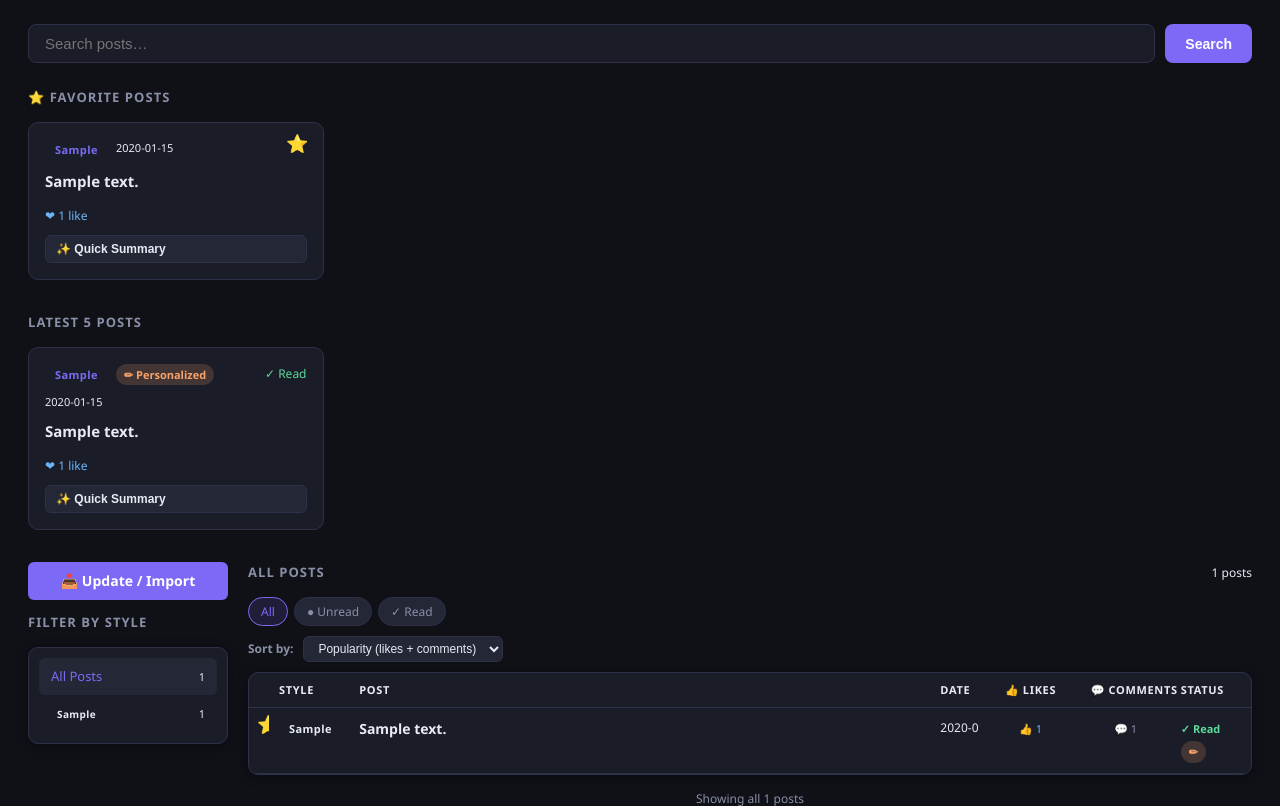
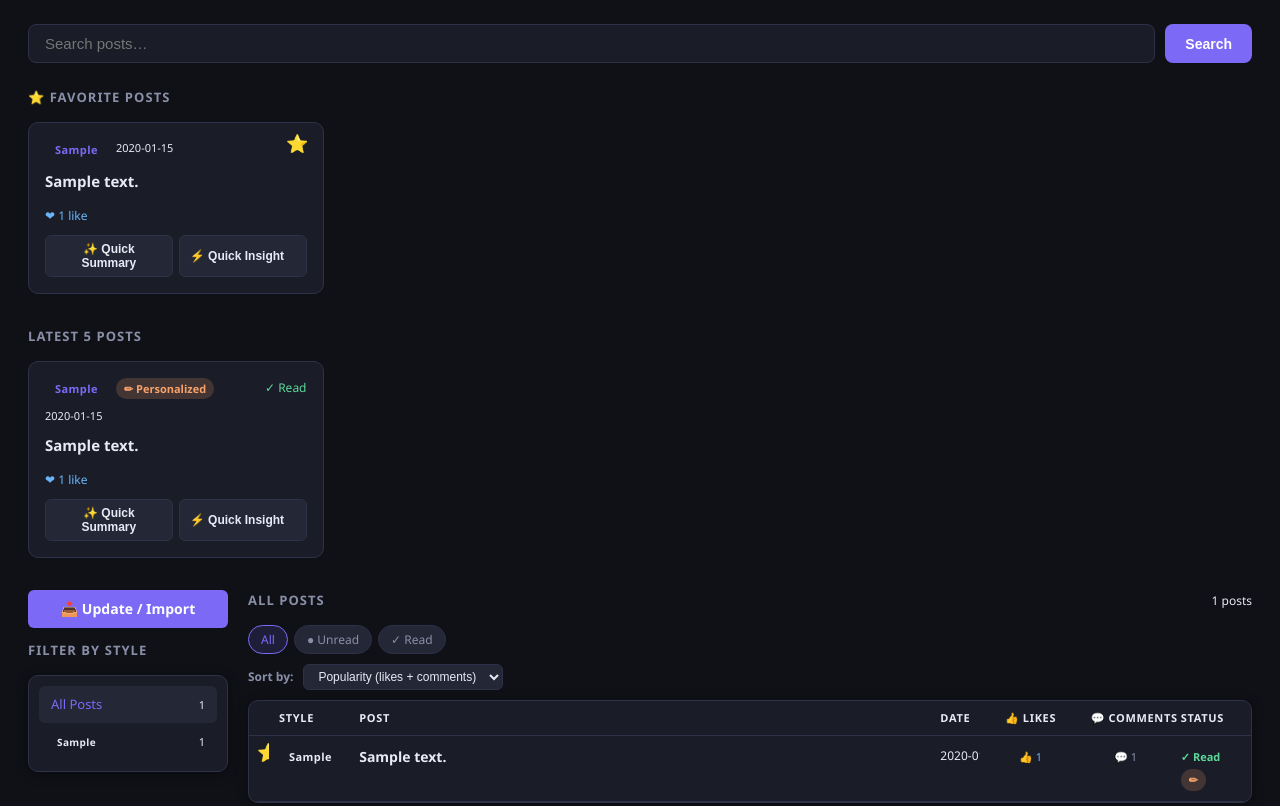
Before and after one commit to btaira/AttachmentLens, a Flask app: page / in a window 1280 px wide. Shown: the part 84-890 px from the top of the page. Run offline with Flask 3, Linux system fonts and the light colour scheme; the visitor is signed in with stand-in values (Sample User, id 1); data comes from the database, SQL or seed files in the repository; tables that the repository leaves empty hold one stand-in row (values such as "Sample post").

Commit message:
Add Quick Insight button for one-click generate-and-save
Adds a "⚡ Quick Insight" button next to the existing "✨ Quick Summary"
on post cards (Favorites and Latest 5 sections). Reuses the same
/quick-summary + /save-summary routes but chains them automatically
instead of showing a review panel first, for when you just want the
AI's take saved without an extra click.

Verified: button renders and wires to quickInsight() correctly, and
the underlying route fails gracefully (clean error, not a crash) when
no API key is configured.

Co-Authored-By: Claude Sonnet 5 <noreply@anthropic.com>

```diff
--- a/templates/index.html
+++ b/templates/index.html
@@ -126,6 +126,7 @@
       {% if p.likes %}<div style="margin-top:8px;font-size:12px;color:var(--avoidant)">❤ {{ p.likes }} like{{ 's' if p.likes != 1 }}</div>{% endif %}
       <div style="margin-top:10px;display:flex;gap:6px">
         <button class="btn btn-secondary" onclick="event.preventDefault();quickSummary({{ p.id }}, this)" title="Generate AI summary of this post" style="flex:1;padding:6px 10px;font-size:12px">✨ Quick Summary</button>
+        <button class="btn btn-secondary" onclick="event.preventDefault();quickInsight({{ p.id }}, this)" title="Generate an insight and save it in one click" style="flex:1;padding:6px 10px;font-size:12px">⚡ Quick Insight</button>
       </div>
       <button class="fav-btn" onclick="event.preventDefault();toggleFav({{ p.id }}, this)" title="Remove favorite" style="position:absolute;top:10px;right:10px">⭐</button>
     </a>
@@ -154,7 +155,10 @@
       <div class="first-sentence">{{ first_sentence(p.original_text) }}</div>
       <div class="excerpt">{{ p.original_text[first_sentence(p.original_text)|length:] }}</div>
       {% if p.likes %}<div style="margin-top:8px;font-size:12px;color:var(--avoidant)">❤ {{ p.likes }} like{{ 's' if p.likes != 1 }}</div>{% endif %}
-      <div style="margin-top:10px"><button class="btn btn-secondary" onclick="event.preventDefault();quickSummary({{ p.id }}, this)" title="Generate AI summary of this post" style="width:100%;padding:6px 10px;font-size:12px">✨ Quick Summary</button></div>
+      <div style="margin-top:10px;display:flex;gap:6px">
+        <button class="btn btn-secondary" onclick="event.preventDefault();quickSummary({{ p.id }}, this)" title="Generate AI summary of this post" style="flex:1;padding:6px 10px;font-size:12px">✨ Quick Summary</button>
+        <button class="btn btn-secondary" onclick="event.preventDefault();quickInsight({{ p.id }}, this)" title="Generate an insight and save it in one click" style="flex:1;padding:6px 10px;font-size:12px">⚡ Quick Insight</button>
+      </div>
     </a>
     {% endfor %}
   </div>
@@ -450,6 +454,34 @@ async function quickSummary(postId, btn) {
   }
 }
 
+async function quickInsight(postId, btn) {
+  const originalText = btn.textContent;
+  btn.textContent = 'Generating...';
+  btn.disabled = true;
+
+  try {
+    const genResp = await fetch('/quick-summary/' + postId, { method: 'POST' });
+    const genData = await genResp.json();
+    if (!genData.ok || !genData.summary) {
+      throw new Error(genData.error || 'Failed to generate insight');
+    }
+    const saveResp = await fetch('/save-summary/' + postId, {
+      method: 'POST',
+      headers: { 'Content-Type': 'application/json' },
+      body: JSON.stringify({ summary: genData.summary }),
+    });
+    const saveData = await saveResp.json();
+    if (!saveData.ok) throw new Error(saveData.error || 'Failed to save insight');
+    btn.textContent = '✓ Saved!';
+  } catch (e) {
+    btn.textContent = 'Failed';
+  }
+  setTimeout(() => {
+    btn.textContent = originalText;
+    btn.disabled = false;
+  }, 2000);
+}
+
 function showSummaryPanel(postId, summary) {
   // Create persistent summary panel
   const panel = document.createElement('div');
```
Also changed, not shown: TODO.md (+1 -1 lines), 1 other file.
